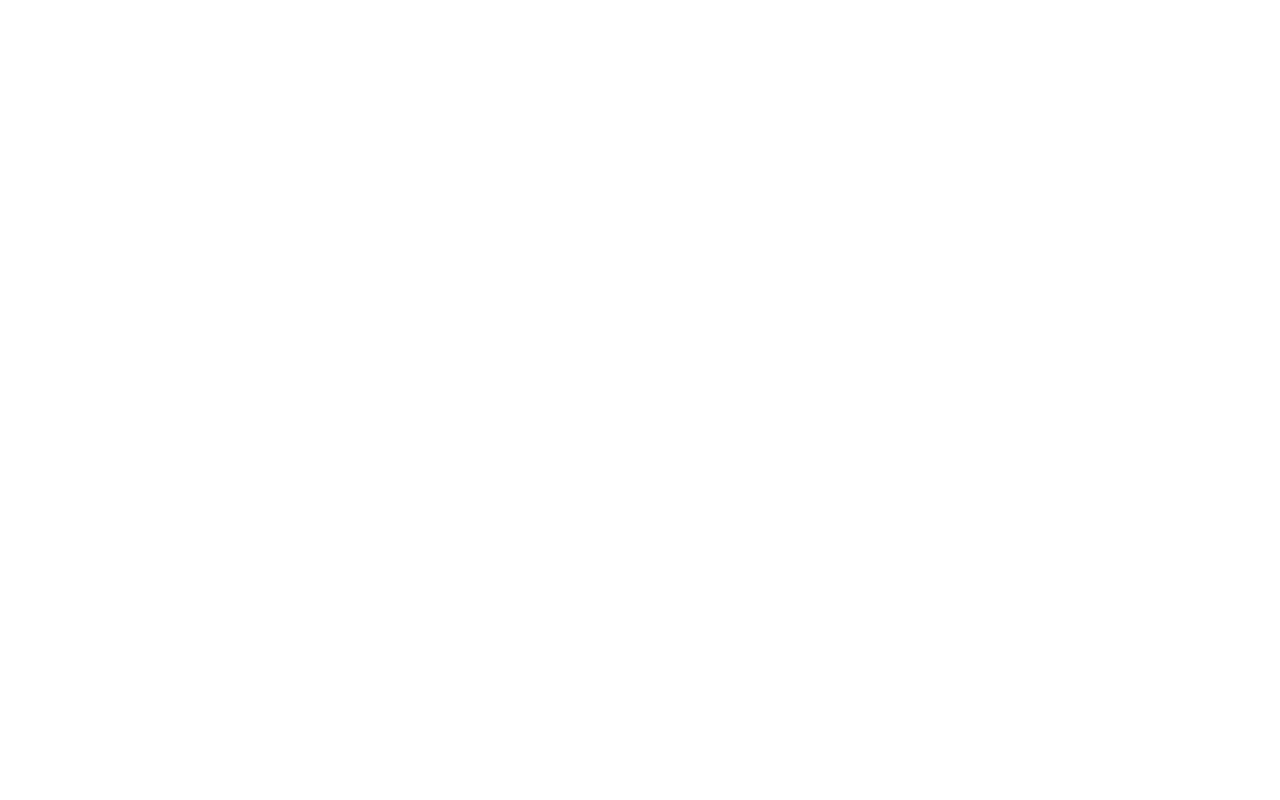
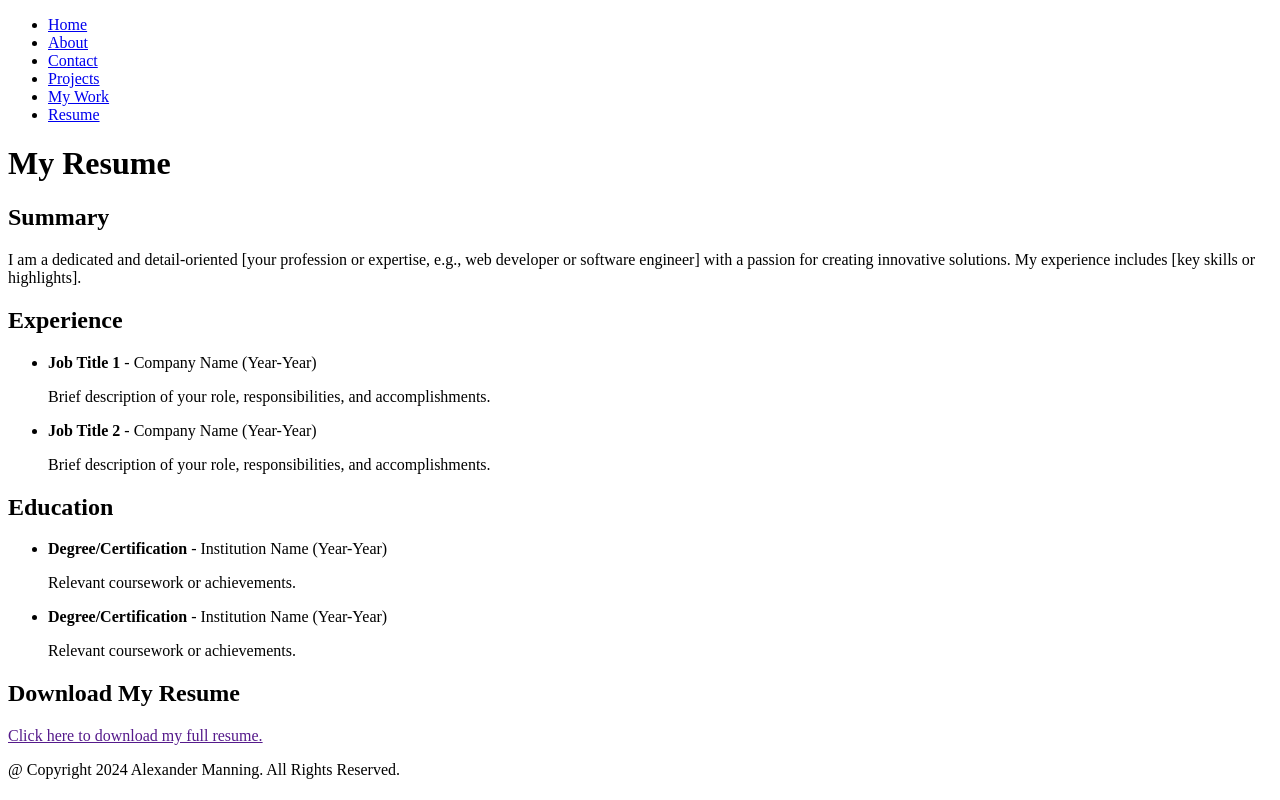
Before and after one commit to DarkZelda11/Personal-portfolio, a plain HTML site: page resume.html in a window 1280 px wide. Drawn offline with Linux system fonts and the light colour scheme.

Commit message:
Feat: (HTML layout for resume.html created)

```diff
--- a/resume.html
+++ b/resume.html
@@ -2,9 +2,74 @@
 <html lang="en">
 <head>
     <meta charset="UTF-8">
-    <title>Title</title>
+    <title>Resume - Alexander</title>
 </head>
 <body>
+    <!-- Header -->
+    <header>
+        <nav>
+            <ul>
+                <li><a href="index.html">Home</a></li>
+                <li><a href="about.html">About</a></li>
+                <li><a href="contact.html">Contact</a></li>
+                <li><a href="projects.html">Projects</a></li>
+                <li><a href="mywork.html">My Work</a></li>
+                <li><a href="resume.html">Resume</a></li>
+            </ul>
+        </nav>
+    </header>
 
+    <!-- Main Content -->
+    <main>
+        <h1>My Resume</h1>
+
+        <section id="summary">
+            <h2>Summary</h2>
+            <p>
+                I am a dedicated and detail-oriented [your profession or expertise, e.g., web developer or software engineer]
+                with a passion for creating innovative solutions. My experience includes [key skills or highlights].
+            </p>
+        </section>
+
+        <section id="experience">
+            <h2>Experience</h2>
+            <ul>
+                <li>
+                    <strong>Job Title 1</strong> - Company Name (Year-Year)
+                    <p>Brief description of your role, responsibilities, and accomplishments.</p>
+                </li>
+                <li>
+                    <strong>Job Title 2</strong> - Company Name (Year-Year)
+                    <p>Brief description of your role, responsibilities, and accomplishments.</p>
+                </li>
+            </ul>
+        </section>
+
+        <section id="education">
+            <h2>Education</h2>
+            <ul>
+                <li>
+                    <strong>Degree/Certification</strong> - Institution Name (Year-Year)
+                    <p>Relevant coursework or achievements.</p>
+                </li>
+                <li>
+                    <strong>Degree/Certification</strong> - Institution Name (Year-Year)
+                    <p>Relevant coursework or achievements.</p>
+                </li>
+            </ul>
+        </section>
+
+        <section id="download-resume">
+            <h2>Download My Resume</h2>
+            <p>
+                <a href="" download="Alexander_Manning_Resume.pdf">Click here to download my full resume.</a>
+            </p>
+        </section>
+    </main>
+
+    <!-- Footer -->
+    <footer>
+        <p>@ Copyright 2024 Alexander Manning. All Rights Reserved.</p>
+    </footer>
 </body>
 </html>
```
